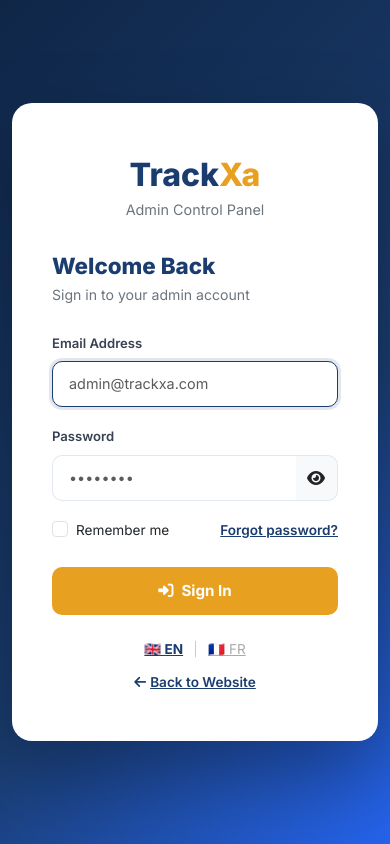
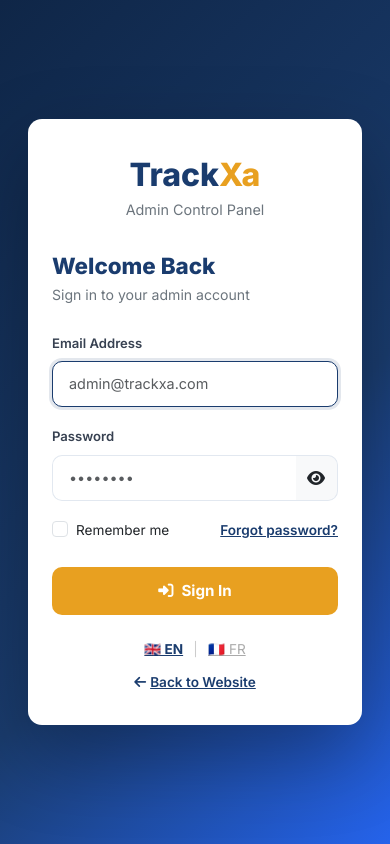
Before and after one commit to thomassongo12-bot/trackxa, a PHP site: page /trackxa/admin/login in a window 390 px wide. Run offline with PHP 8.4, Linux system fonts and the light colour scheme; data comes from the database, SQL or seed files in the repository; some libraries are stand-ins or nearby versions.

Commit message:
fix: mobile viewport no-zoom, overflow prevention, touch improvements

```diff
--- a/app/Views/layouts/admin.php
+++ b/app/Views/layouts/admin.php
@@ -2,7 +2,7 @@
 <html lang="en">
 <head>
 <meta charset="UTF-8">
-<meta name="viewport" content="width=device-width, initial-scale=1.0">
+<meta name="viewport" content="width=device-width, initial-scale=1.0, maximum-scale=1.0, user-scalable=no">
 <title><?= Security::e($title ?? 'Admin â€“ TrackXa') ?></title>
 <link rel="stylesheet" href="https://cdn.jsdelivr.net/npm/bootstrap@5.3.3/dist/css/bootstrap.min.css">
 <link rel="stylesheet" href="https://cdnjs.cloudflare.com/ajax/libs/font-awesome/6.5.0/css/all.min.css">
--- a/app/Views/layouts/auth.php
+++ b/app/Views/layouts/auth.php
@@ -2,14 +2,16 @@
 <html lang="en">
 <head>
 <meta charset="UTF-8">
-<meta name="viewport" content="width=device-width, initial-scale=1.0">
+<meta name="viewport" content="width=device-width, initial-scale=1.0, maximum-scale=1.0, user-scalable=no">
 <title><?= Security::e($title ?? 'Admin Login – TrackXa') ?></title>
 <link rel="stylesheet" href="https://cdn.jsdelivr.net/npm/bootstrap@5.3.3/dist/css/bootstrap.min.css">
 <link rel="stylesheet" href="https://cdnjs.cloudflare.com/ajax/libs/font-awesome/6.5.0/css/all.min.css">
 <link href="https://fonts.googleapis.com/css2?family=Inter:wght@400;600;700;800&display=swap" rel="stylesheet">
 <style>
-  body { font-family:'Inter',sans-serif; background: linear-gradient(135deg,#0f2647 0%,#1a3c6e 60%,#2563eb 100%); min-height:100vh; display:flex; align-items:center; justify-content:center; }
-  .auth-card { background:#fff; border-radius:20px; padding:3rem 2.5rem; width:100%; max-width:420px; box-shadow:0 30px 80px rgba(0,0,0,.3); }
+  * { box-sizing: border-box; }
+  body { font-family:'Inter',sans-serif; background: linear-gradient(135deg,#0f2647 0%,#1a3c6e 60%,#2563eb 100%); min-height:100vh; display:flex; align-items:center; justify-content:center; padding: 1rem; }
+  .auth-card { background:#fff; border-radius:20px; padding:3rem 2.5rem; width:100%; max-width:420px; box-shadow:0 30px 80px rgba(0,0,0,.3); margin: auto; }
+  @media (max-width: 480px) { .auth-card { padding: 2rem 1.5rem; border-radius: 14px; } }
   .auth-logo { text-align:center; margin-bottom:2rem; }
   .auth-logo .brand { font-size:2rem; font-weight:800; color:#1a3c6e; }
   .auth-logo .brand span { color:#e8a020; }
--- a/app/Views/layouts/main.php
+++ b/app/Views/layouts/main.php
@@ -2,7 +2,7 @@
 <html lang="<?= $lang->getLocale() ?>" dir="<?= $lang->isRtl() ? 'rtl' : 'ltr' ?>">
 <head>
 <meta charset="UTF-8">
-<meta name="viewport" content="width=device-width, initial-scale=1.0">
+<meta name="viewport" content="width=device-width, initial-scale=1.0, maximum-scale=1.0, user-scalable=no">
 <meta http-equiv="X-UA-Compatible" content="IE=edge">
 <title><?= Security::e($title ?? $settings['meta_title'] ?? 'TrackXa') ?></title>
 <meta name="description" content="<?= Security::e($description ?? $settings['meta_description'] ?? '') ?>">
```
Also changed, not shown: public/css/style.css (+7 -0 lines).
